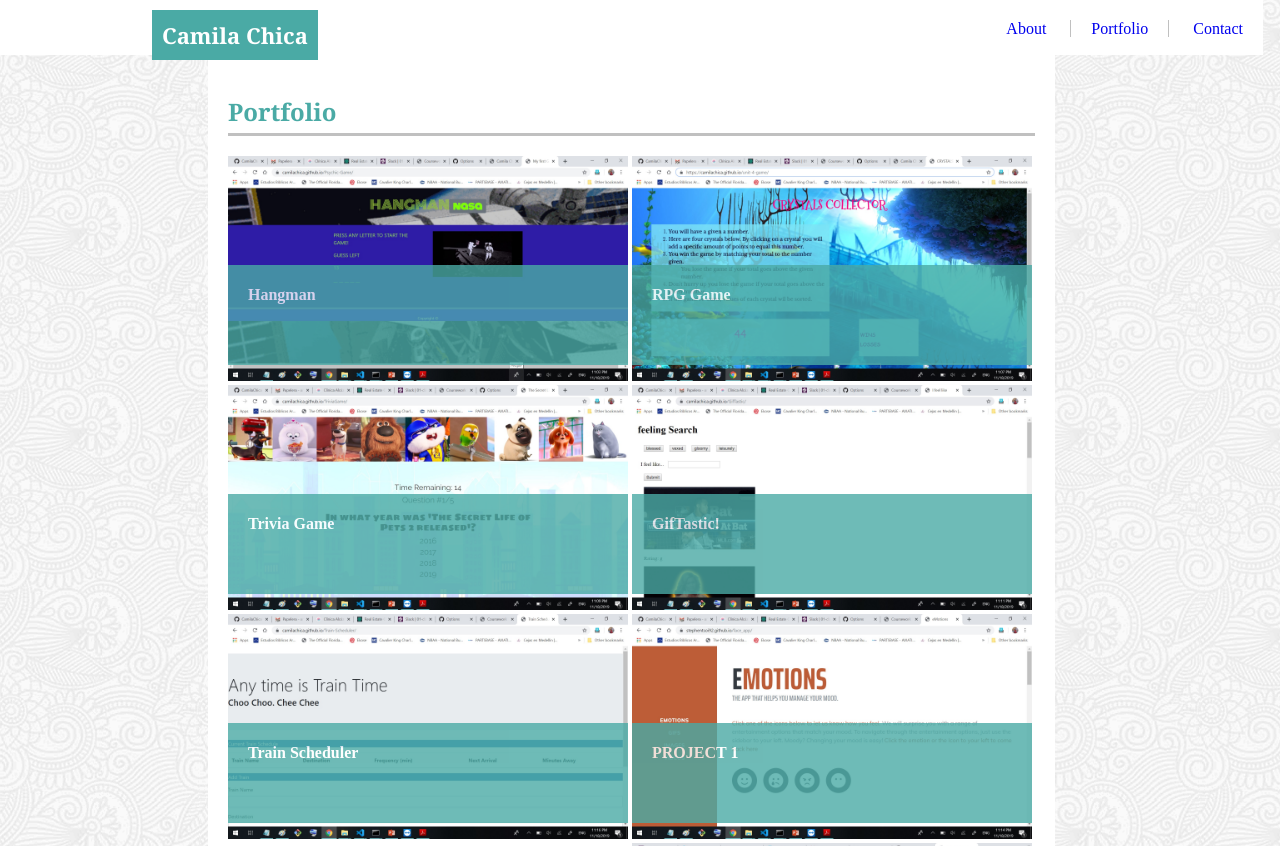
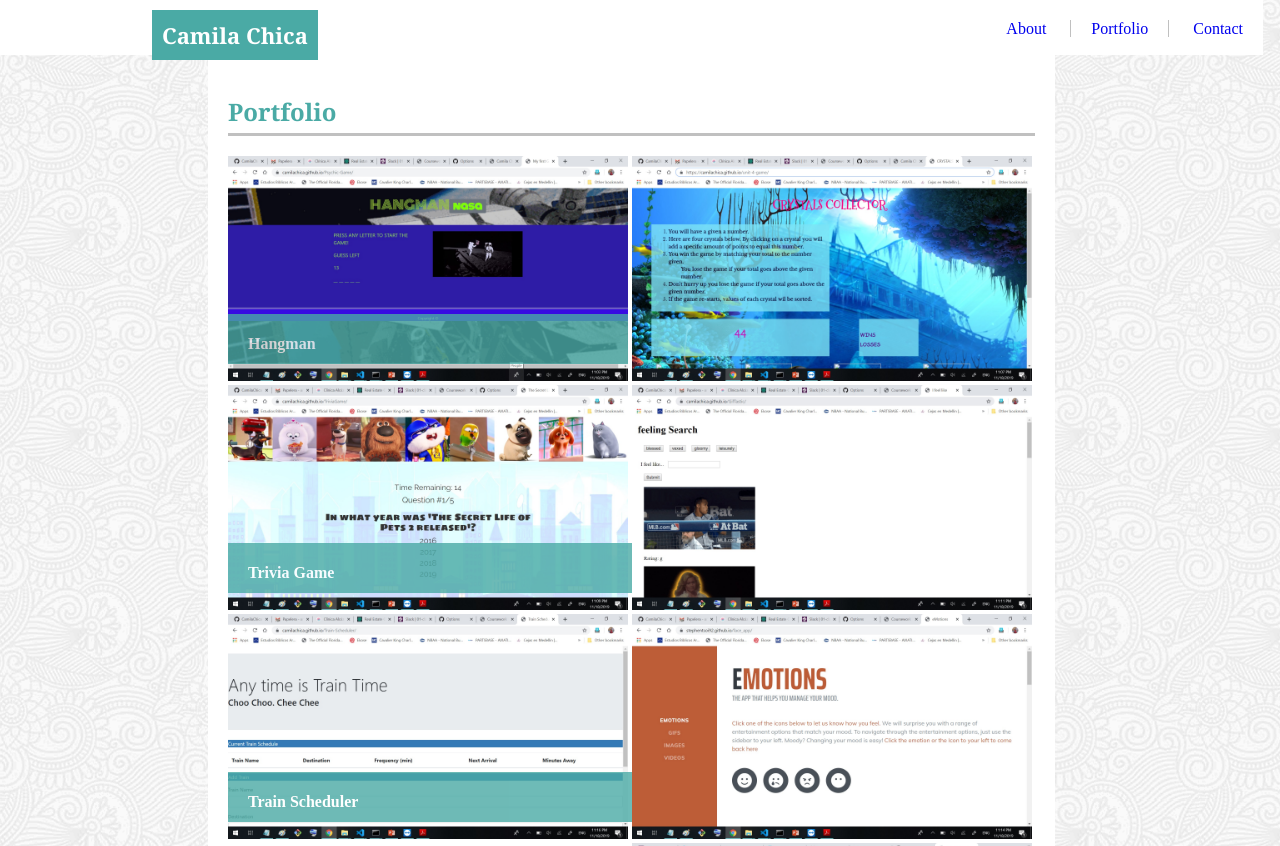
Before and after one commit to CamilaChica/Bootstrap-Portfolio, a plain HTML site: page portfolio.html in a window 1280 px wide. Shown: the top 846 px of the page. Drawn offline with Linux system fonts and the light colour scheme.

Commit message:
fixing css

```diff
--- a/portfolio.html
+++ b/portfolio.html
@@ -77,11 +77,11 @@
       }
       section {
           position: relative;
-          display: inline-flex;
+          display: inline;
       }
       .text-block {
           width: 400px;
-          height: 100px;
+          height: 50px;
           position: absolute;
           bottom: 20px;
           background-color: #4aaaa5;
@@ -92,7 +92,7 @@
       }
       .text-block2 {
           width: 400px;
-          height: 100px;
+          height: 50px;
           position: absolute;
           bottom: 20px;
           right: 0px;
```
